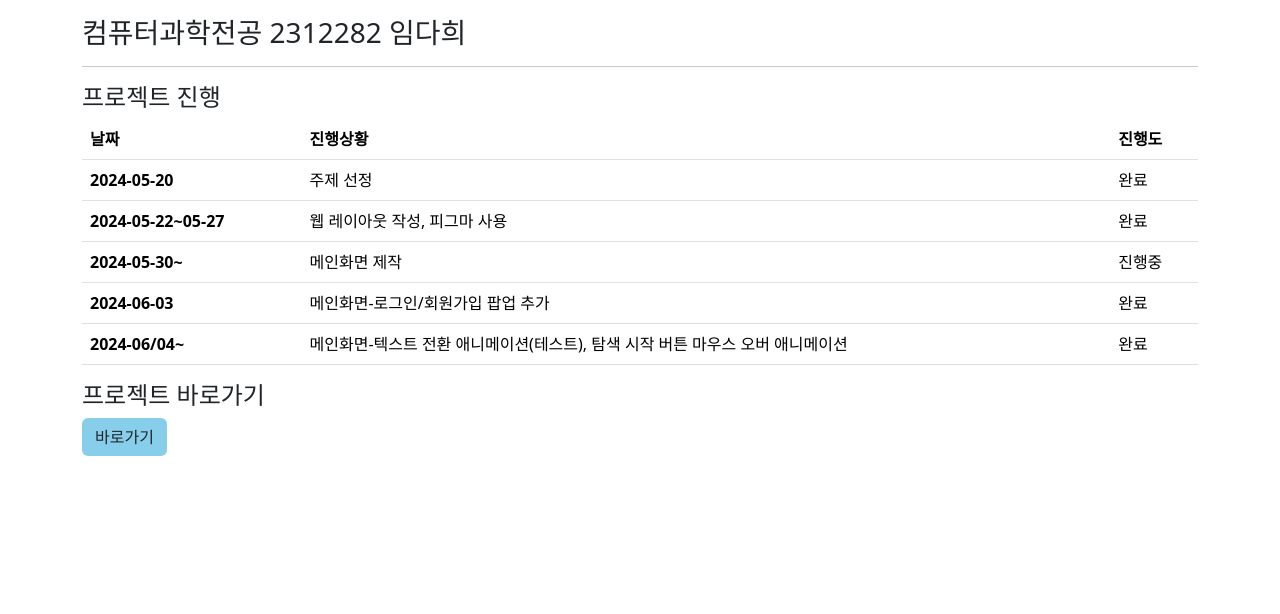
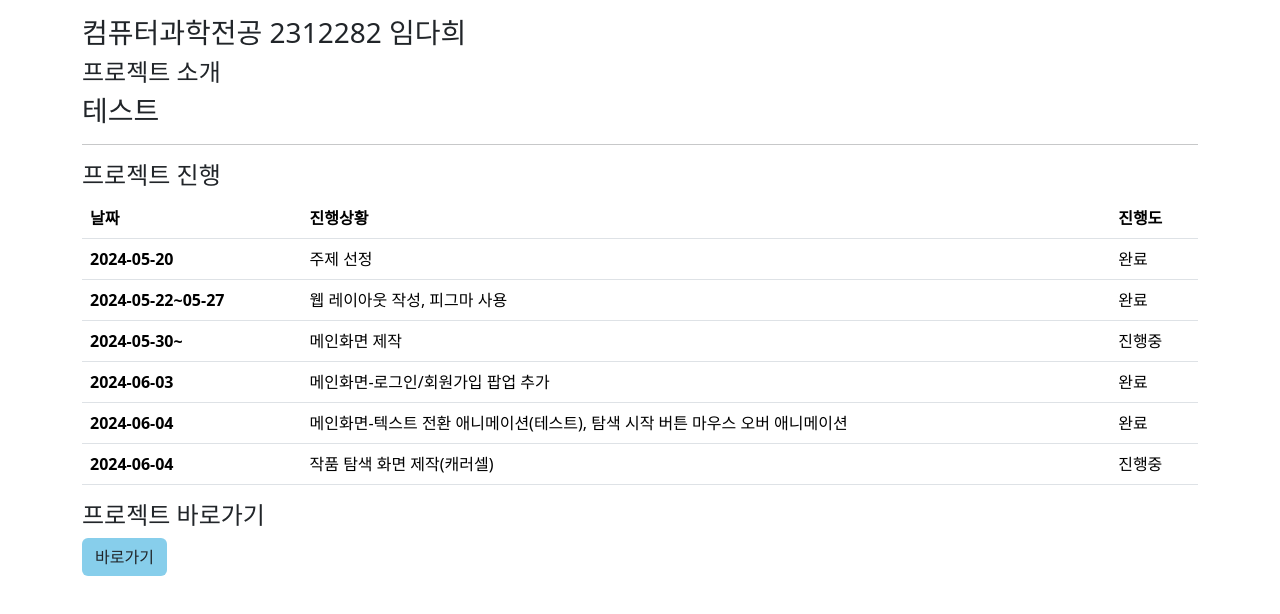
Before and after one commit to twbsy/twbsy.github.io, a plain HTML site: page index.html in a window 1280 px wide. Drawn offline with nearby package versions, Linux system fonts and the light colour scheme.

Commit message:
Update index.html

```diff
--- a/index.html
+++ b/index.html
@@ -10,6 +10,8 @@
 <body>
     <div class="container mt-3">
         <h3>컴퓨터과학전공 2312282 임다희</h3>
+        <h4>프로젝트 소개</h4>
+        <h3>테스트</h3>
         <hr>
         <h4>프로젝트 진행</h4>
         <table class="table">
@@ -42,9 +44,14 @@
                     <td>완료</td>
                 </tr>
                 <tr>
-                    <th scope="row">2024-06/04~</th>
+                    <th scope="row">2024-06-04</th>
                     <td>메인화면-텍스트 전환 애니메이션(테스트), 탐색 시작 버튼 마우스 오버 애니메이션</td>
                     <td>완료</td>
+                </tr>
+                <tr>
+                    <th scope="row">2024-06-04</th>
+                    <td>작품 탐색 화면 제작(캐러셀)</td>
+                    <td>진행중</td>
                 </tr>
             </tbody>
         </table>
```
